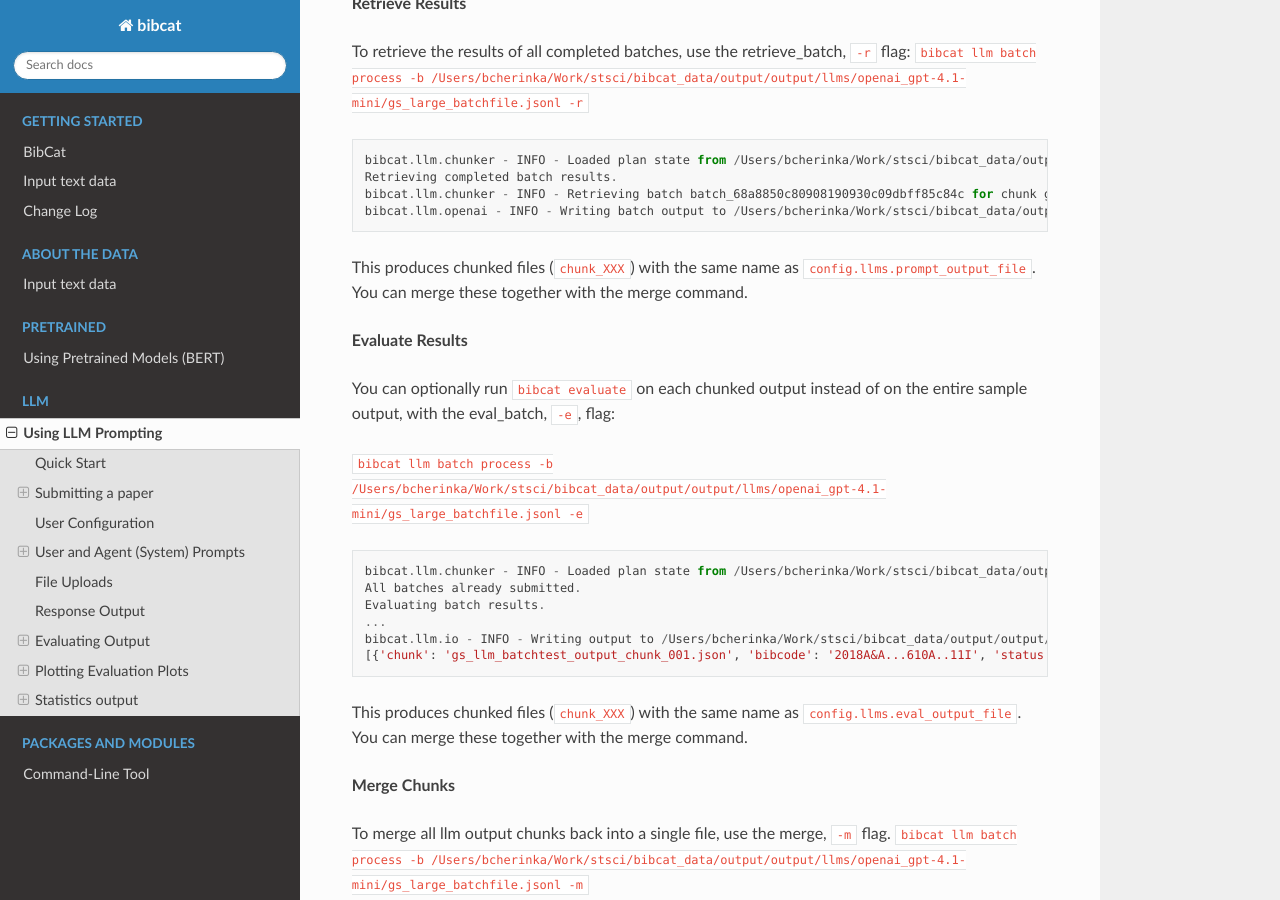
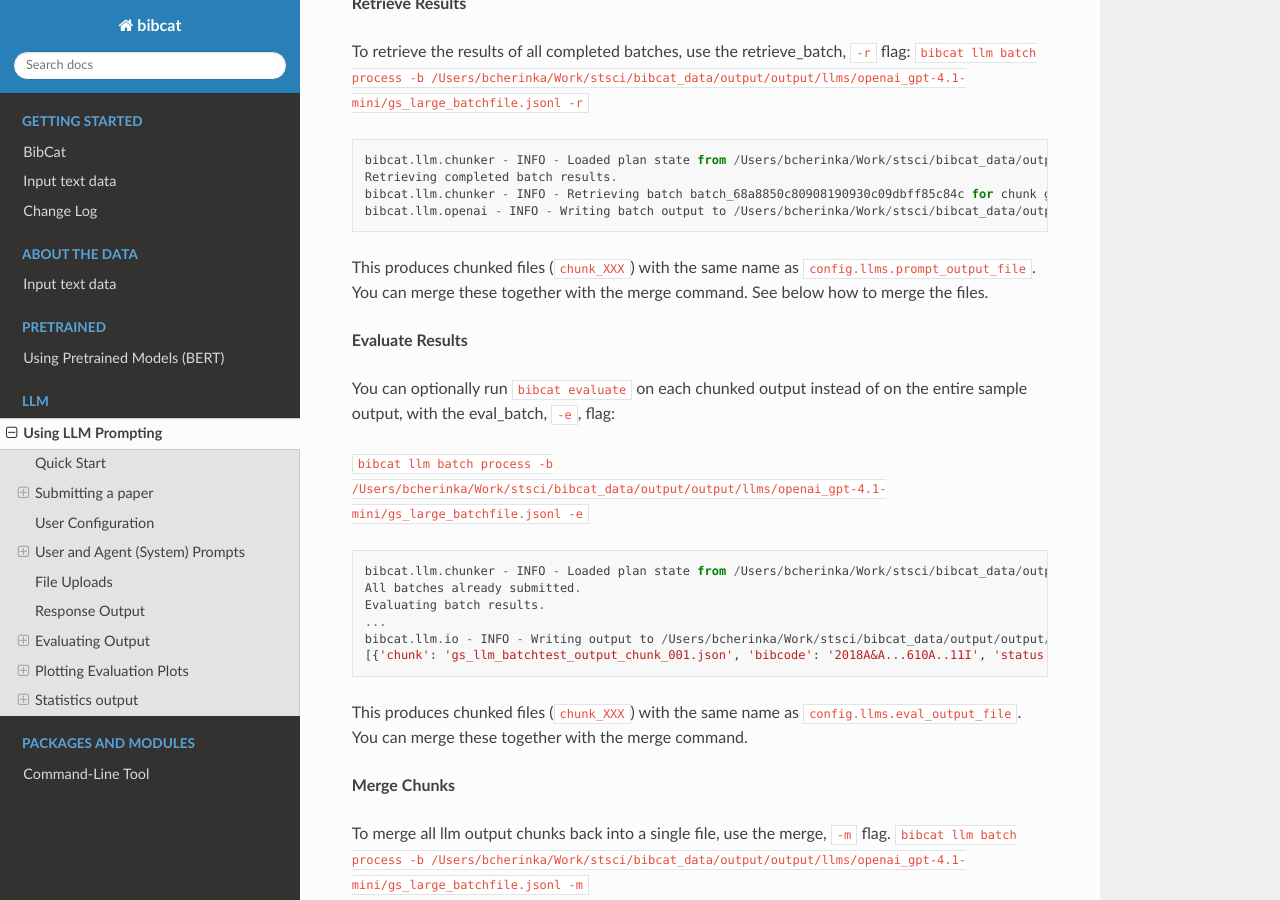
Before and after one commit to spacetelescope/bibcat, a Sphinx documentation site: the page built from docs/llm.md, in a window 1280 px wide and 900 px high, scrolled down 6567 px. Built offline with Sphinx 7.4.7 and the Read the Docs theme 3.1.0, drawn with Linux system fonts in a browser that asks for light colours; pages that are not in the unit, such as notebooks, are missing from menus.

Commit message:
Update docs/llm.md
Co-authored-by: Jinmi Yoon <jinmiyoon@users.noreply.github.com>

````diff
--- a/docs/llm.md
+++ b/docs/llm.md
@@ -252,7 +252,7 @@ Retrieving completed batch results.
 bibcat.llm.chunker - INFO - Retrieving batch batch_68a8850c80908190930c09dbff85c84c for chunk gs_batchfile_chunk_001.jsonl
 bibcat.llm.openai - INFO - Writing batch output to /Users/bcherinka/Work/stsci/bibcat_data/output/output/llms/openai_gpt-4.1-mini/batch_chunks/gs_llm_batchtest_output_chunk_001.json
 ```
-This produces chunked files (`chunk_XXX`) with the same name as `config.llms.prompt_output_file`. You can merge these together with the merge command.
+This produces chunked files (`chunk_XXX`) with the same name as `config.llms.prompt_output_file`. You can merge these together with the merge command. See below how to merge the files.
 
 **Evaluate Results**
 
````
